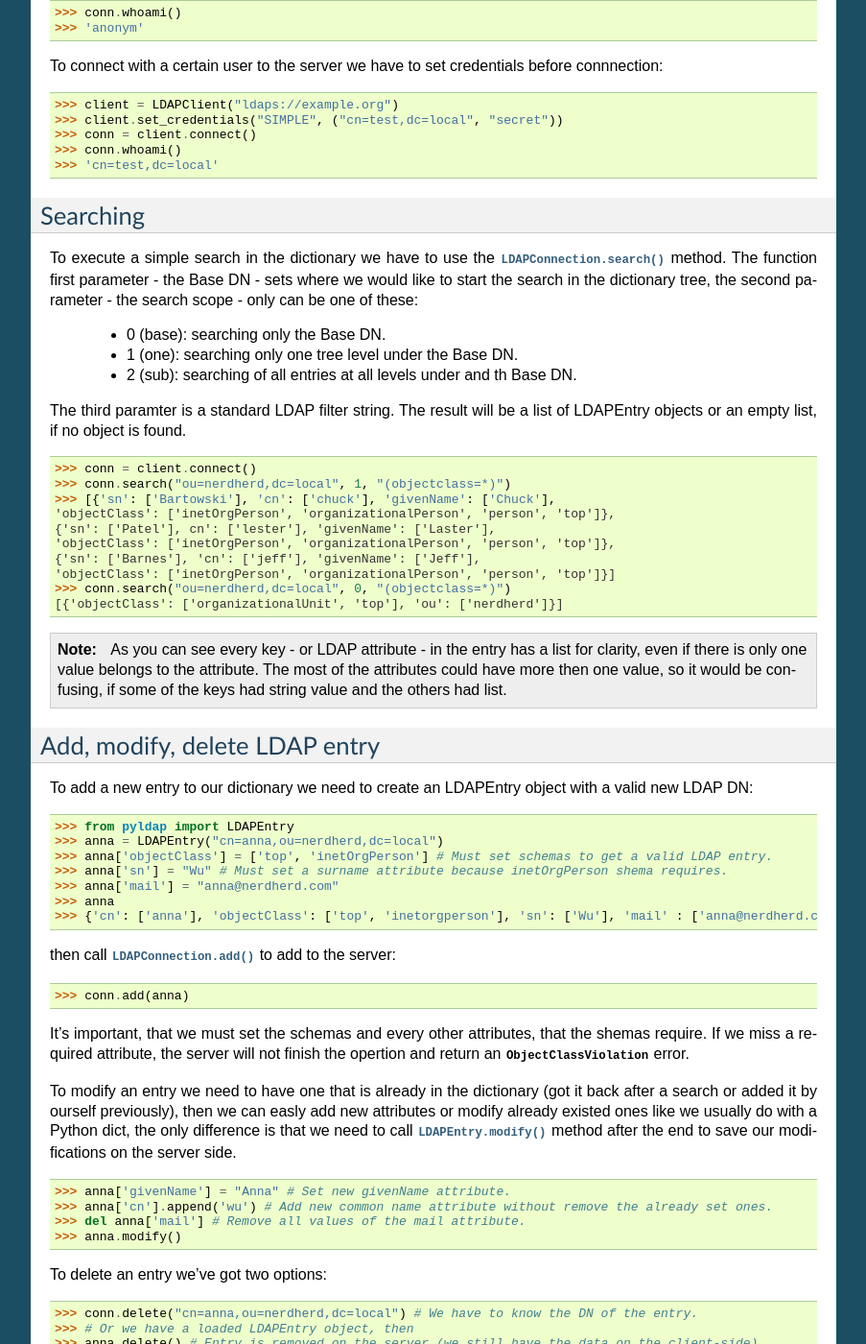
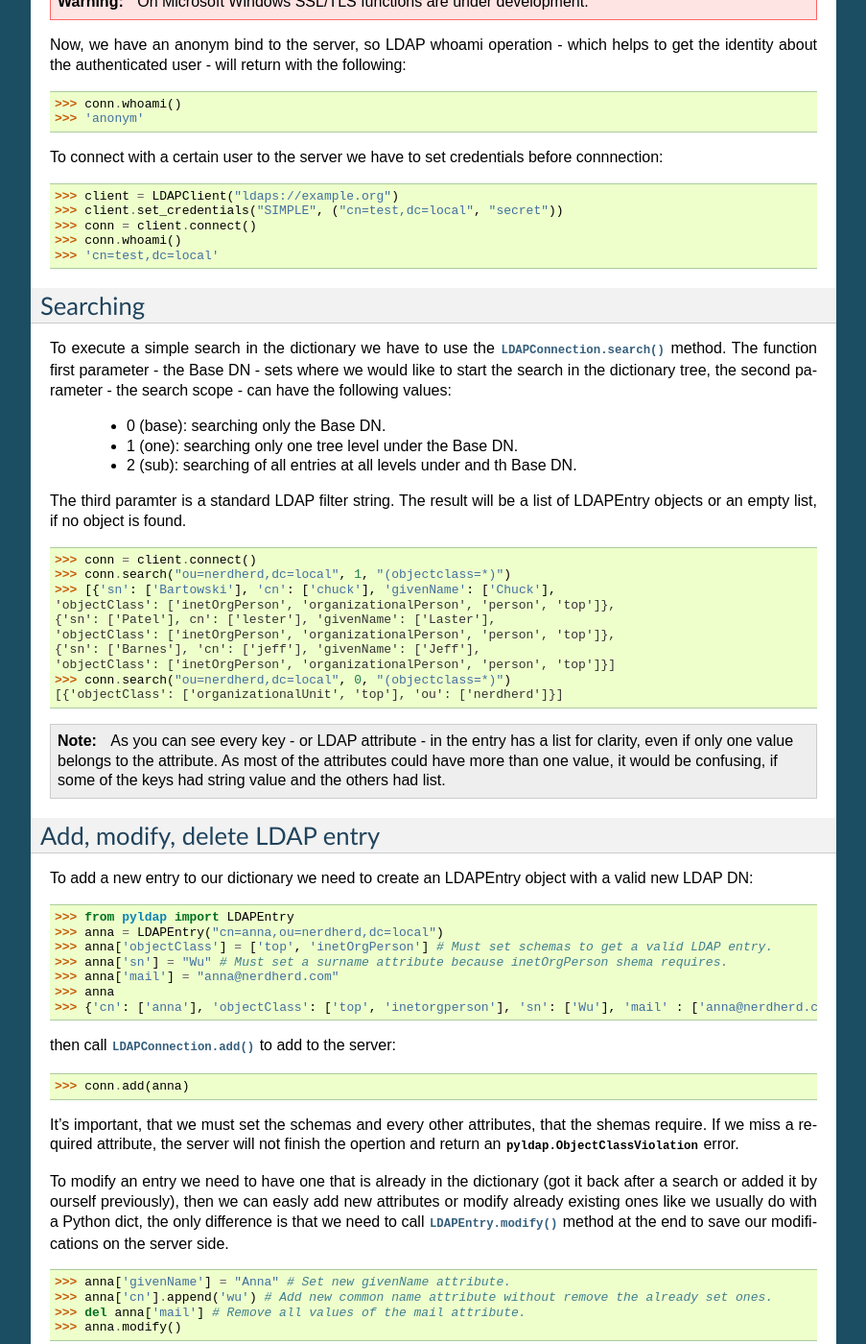
Before and after one commit to noirello/bonsai, a Sphinx documentation site: the page built from docs/tutorial.rst, in a window 1280 px wide and 1400 px high, scrolled down 586 px. Shown: the whole window at 96% size, without its empty margins (198-1101 px from the left). Built offline with Sphinx 7.4.7, drawn with Linux system fonts in a browser that asks for light colours; some of the changed text lies outside the part shown.

Commit message:
Fixed some errors and made some improvements in the documentation, thanks to @micskeiz .

```diff
--- a/docs/tutorial.rst
+++ b/docs/tutorial.rst
@@ -4,6 +4,11 @@
 .. module:: pyldap
 
 After we installed the PyLDAP module, let's see the basic functions to communicate with an LDAP server.
+
+.. note::
+   Make sure, that you left the root directory of the module's source before you started the python
+   interpreter. If you don't, the interpreter will try to import the local source files and fail with
+   ImportError: No module named 'pyldap._cpyldap' error message.
 
 Connecting
 ----------
@@ -44,7 +49,7 @@
 
 To execute a simple search in the dictionary we have to use the :meth:`LDAPConnection.search` method. The
 function first parameter - the Base DN - sets where we would like to start the search in the
-dictionary tree, the second parameter - the search scope - only can be one of these:
+dictionary tree, the second parameter - the search scope - can have the following values:
 
     - 0 (base): searching only  the Base DN.
     - 1 (one): searching only one tree level under the Base DN.
@@ -66,9 +71,9 @@
 
 .. note::
           As you can see every key - or LDAP attribute - in the entry has a list for clarity, even
-          if there is only one value belongs to the attribute. The most of the attributes could
-          have more then one value, so it would be confusing, if some of the keys had string value
-          and the others had list.
+          if only one value belongs to the attribute. As most of the attributes could have more
+          than one value, it would be confusing, if some of the keys had string value and the
+          others had list.
 
 Add, modify, delete LDAP entry
 ------------------------------
@@ -88,12 +93,12 @@
     >>> conn.add(anna)
 
 It's important, that we must set the schemas and every other attributes, that the shemas require. If we miss
-a required attribute, the server will not finish the opertion and return an :class:`ObjectClassViolation` error.
+a required attribute, the server will not finish the opertion and return an :class:`pyldap.ObjectClassViolation` error.
 
 To modify an entry we need to have one that is already in the dictionary (got it back after a search or added
-it by ourself previously), then we can easly add new attributes or modify already existed ones like we usually do
-with a Python dict, the only difference is that we need to call :meth:`LDAPEntry.modify` method after the end to
-save our modifications on the server side.
+it by ourself previously), then we can easly add new attributes or modify already existing ones like we usually do
+with a Python dict, the only difference is that we need to call :meth:`LDAPEntry.modify` method at the end to save
+our modifications on the server side.
 
     >>> anna['givenName'] = "Anna" # Set new givenName attribute.
     >>> anna['cn'].append('wu') # Add new common name attribute without remove the already set ones.
```
Also changed, not shown: docs/api.rst (+22 -9 lines), docs/install.rst (+6 -5 lines), 2 other files.
